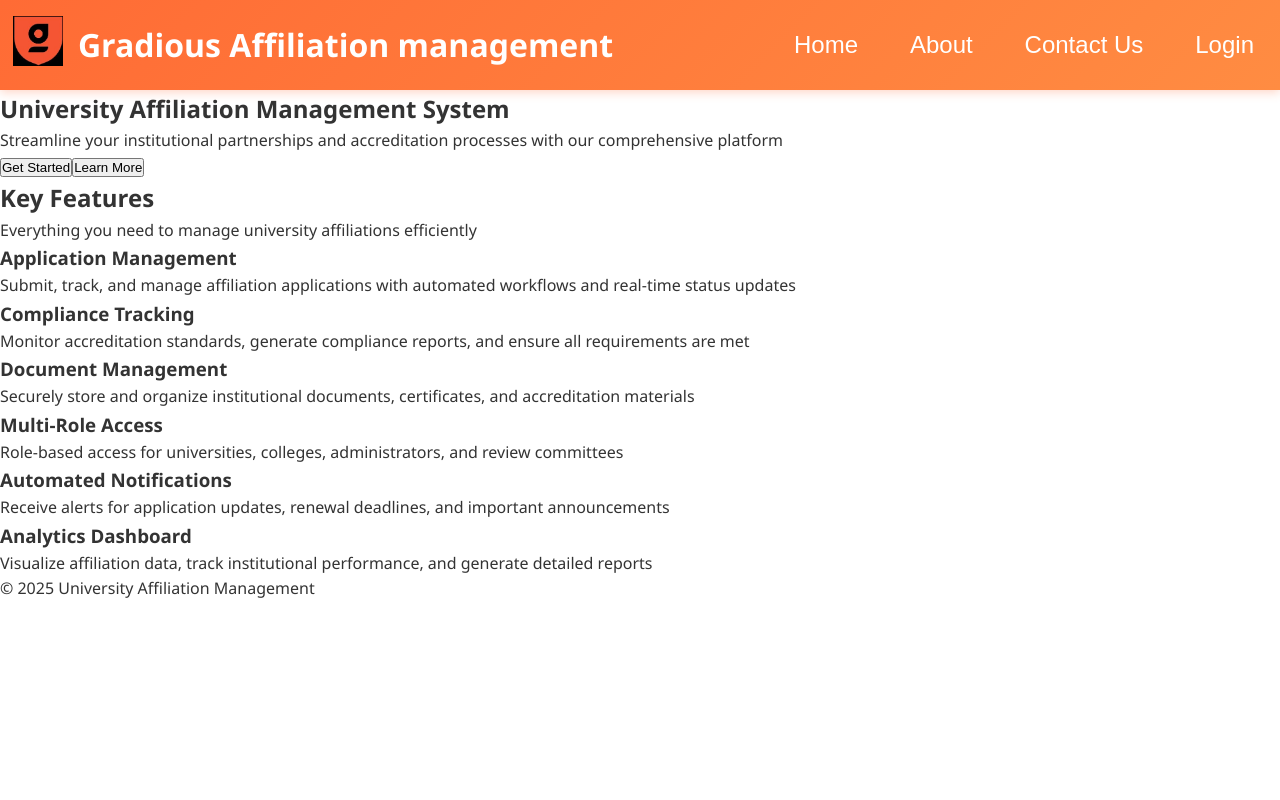
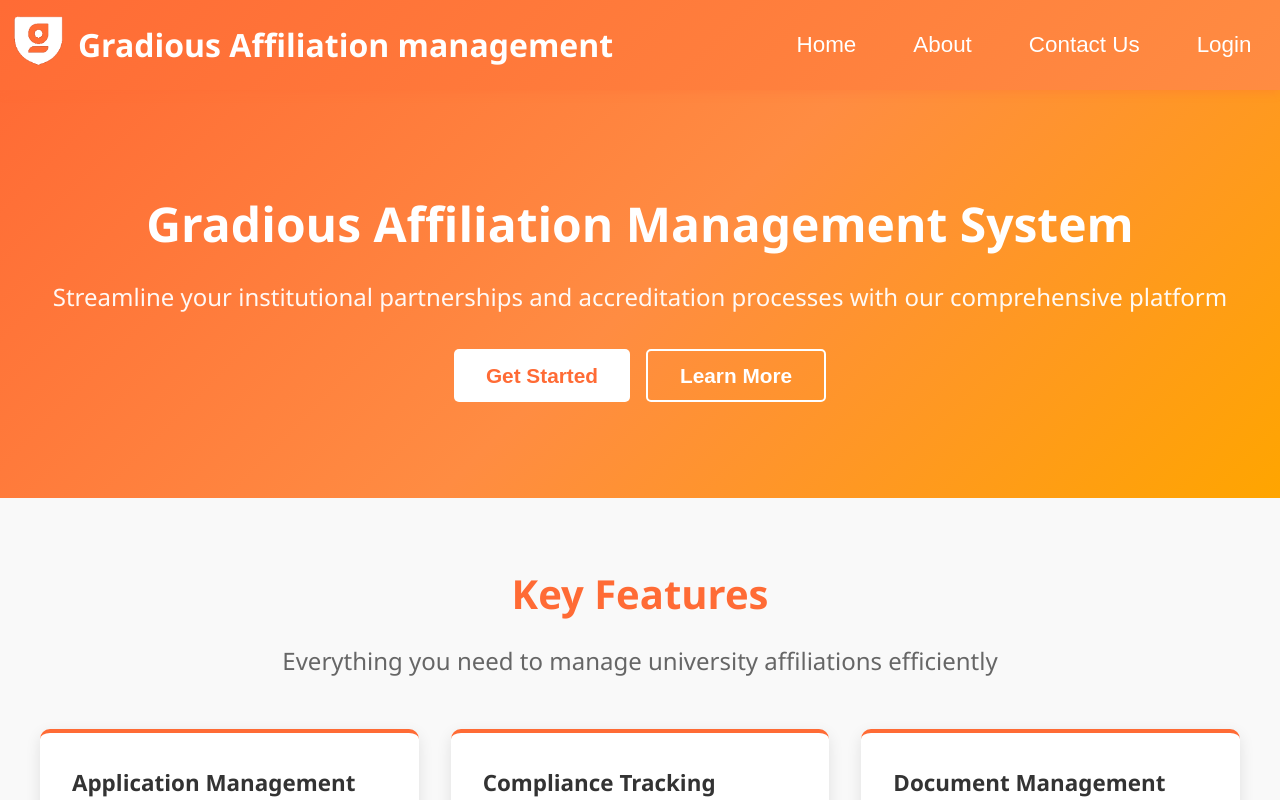
Before and after one commit to Bhuvansairam05/University-Affiliation-Management-System, a React (Vite) app in the folder Frontend/: page / in a window 1280 px wide. Shown: the top 800 px of the page. Built offline with nearby package versions, Linux system fonts and the light colour scheme.

Commit message:
Update index.html title and favicon; add logo images; enhance Home and HomeContent components with new branding and styling improvements

```diff
--- a/Frontend/index.html
+++ b/Frontend/index.html
@@ -2,9 +2,9 @@
 <html lang="en">
   <head>
     <meta charset="UTF-8" />
-    <link rel="icon" type="image/svg+xml" href="/vite.svg" />
+    <link rel="icon" type="image/png" href="./src/assets/Logo_remove.png" />
     <meta name="viewport" content="width=device-width, initial-scale=1.0" />
-    <title>Universty Affiliation Management System</title>
+    <title>Gradious Affiliation Management System</title>
   </head>
   <body>
     <div id="root"></div>
--- a/Frontend/src/components/Home.jsx
+++ b/Frontend/src/components/Home.jsx
@@ -1,5 +1,5 @@
 import { Link, Outlet } from 'react-router-dom';
-import Logo from '../assets/Logo.jpg';
+import Logo from '../assets/logo_main.png';
 function Home(){
 return(
     <>
--- a/Frontend/src/components/HomeContent.jsx
+++ b/Frontend/src/components/HomeContent.jsx
@@ -4,7 +4,7 @@ function HomeContent() {
             <div id="home" class="page active">
                 <section className="hero">
                     <div className="container">
-                        <h1>University Affiliation Management System</h1>
+                        <h1>Gradious Affiliation Management System</h1>
                         <p>Streamline your institutional partnerships and accreditation processes with our comprehensive platform</p>
                         <div className="cta-buttons">
                             <button className="btn btn-primary">Get Started</button>
--- a/Frontend/src/index.css
+++ b/Frontend/src/index.css
@@ -25,7 +25,7 @@ header {
     padding-left: 1%;
     width: 60%;
     display: flex;
-    gap:2%;
+    gap: 2%;
     align-items: center;
 }
 
@@ -44,10 +44,131 @@ header {
     padding: 0.5rem 1rem;
     border-radius: 5px;
     background-color: transparent;
-    border:none;
-    font-size: 1.5rem;
+    border: none;
+    font-size: 1.4rem;
 }
-.nav-link:hover{
+
+.nav-link:hover {
     background-color: rgba(255, 255, 255, 0.2);
     transform: translateY(-2px);
 }
+
+.page {
+    display: none;
+}
+
+.page.active {
+    display: block;
+}
+
+.hero {
+    background: linear-gradient(135deg, #ff6b35 0%, #ff8c42 50%, #ffa500 100%);
+    color: white;
+    padding: 6rem 2rem;
+    text-align: center;
+}
+
+.hero h1 {
+    font-size: 3rem;
+    margin-bottom: 1rem;
+    animation: fadeInDown 1s;
+}
+
+.hero p {
+    font-size: 1.5rem;
+    margin-bottom: 2rem;
+    opacity: 0.95;
+}
+
+.cta-buttons {
+    display: flex;
+    gap: 1rem;
+    justify-content: center;
+    flex-wrap: wrap;
+}
+
+.btn {
+    padding: 0.8rem 2rem;
+    border: none;
+    border-radius: 5px;
+    font-size: 1.3rem;
+    cursor: pointer;
+    transition: all 0.3s;
+    font-weight: 600;
+}
+
+.btn-primary {
+    background: white;
+    color: #ff6b35;
+}
+
+.btn-primary:hover {
+    transform: translateY(-3px);
+    box-shadow: 0 5px 15px rgba(0, 0, 0, 0.2);
+}
+
+.btn-secondary {
+    background: transparent;
+    color: white;
+    border: 2px solid white;
+}
+
+.btn-secondary:hover {
+    background: white;
+    color: #ff6b35;
+}
+
+.features {
+    padding: 4rem 2rem;
+    background: #f9f9f9;
+}
+
+.container {
+    max-width: 1200px;
+    margin: 0 auto;
+}
+
+.section-title {
+    text-align: center;
+    font-size: 2.5rem;
+    margin-bottom: 1rem;
+    color: #ff6b35;
+}
+
+.section-subtitle {
+    text-align: center;
+    color: #666;
+    margin-bottom: 3rem;
+    font-size: 1.5rem;
+}
+
+.features-grid {
+    display: grid;
+    grid-template-columns: repeat(auto-fit, minmax(280px, 1fr));
+    gap: 2rem;
+}
+
+.feature-card {
+    background: white;
+    padding: 2rem;
+    border-radius: 10px;
+    box-shadow: 0 5px 15px rgba(0, 0, 0, 0.1);
+    transition: all 0.3s;
+    border-top: 4px solid #ff6b35;
+}
+
+.feature-card:hover {
+    transform: translateY(-10px);
+    box-shadow: 0 10px 25px rgba(255, 107, 53, 0.2);
+}
+
+.feature-card h3 {
+    color: #333;
+    margin-bottom: 0.5rem;
+    font-size: 1.4rem;
+}
+
+.feature-card p {
+    color: #666;
+    font-size: 1.2rem;
+}
```
Also changed, not shown: Frontend/src/assets/Logo_remove.png (added), Frontend/src/assets/logo_main.png (added).
